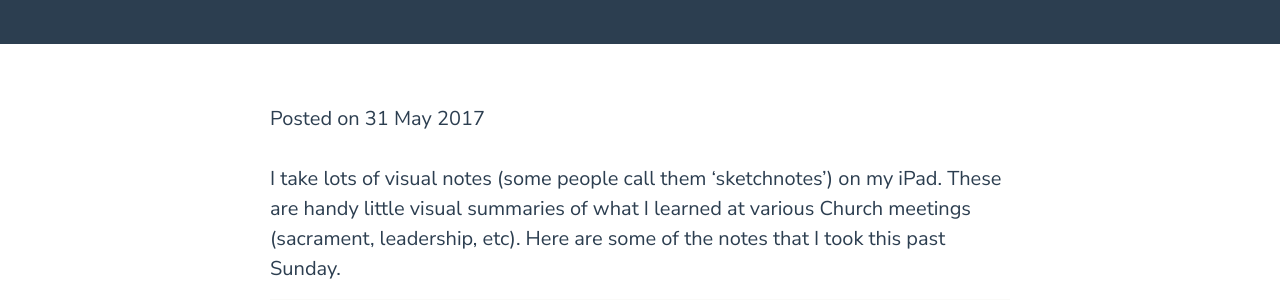
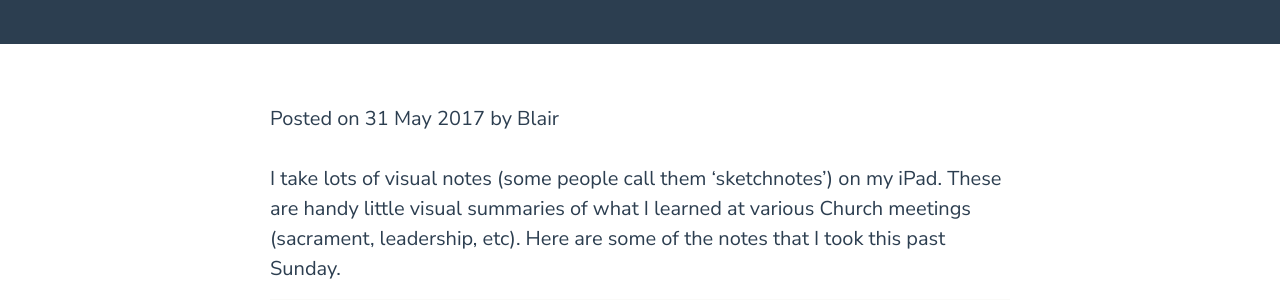
Before and after one commit to blairrorani/curious-workmanship, a Jekyll site: the page built from _posts/2017-05-31-visual-notes-sacrament-29-may.markdown, in a window 1280 px wide and 900 px high. Shown: the part 286-586 px from the top of the window. Built offline with Jekyll 4.4.1, drawn with Linux system fonts in a browser that asks for light colours; our own code applies the rules of GitHub Pages for plain Markdown files.

Commit message:
update author

```diff
--- a/_layouts/post.html
+++ b/_layouts/post.html
@@ -8,7 +8,7 @@ layout: default
     <p class="post-meta">Posted on <time datetime="{{ page.date | date_to_xmlschema }}" itemprop="datePublished">{{ page.date | date:  "%-d %B %Y" }}</time>
       {% if page.author.link %}
         by <span itemprop="author" itemscope itemtype="http://schema.org/Person"><span itemprop="name"><a href="{{ page.author.link}}" target="_blank">{{ page.author.name }}</a></span></span>
-      {% elseif page.author %}
+      {% elsif page.author.name %}
         by <span itemprop="author" itemscope itemtype="http://schema.org/Person"><span itemprop="name">{{ page.author.name }}</span></span>
       {% else %}
 
```
